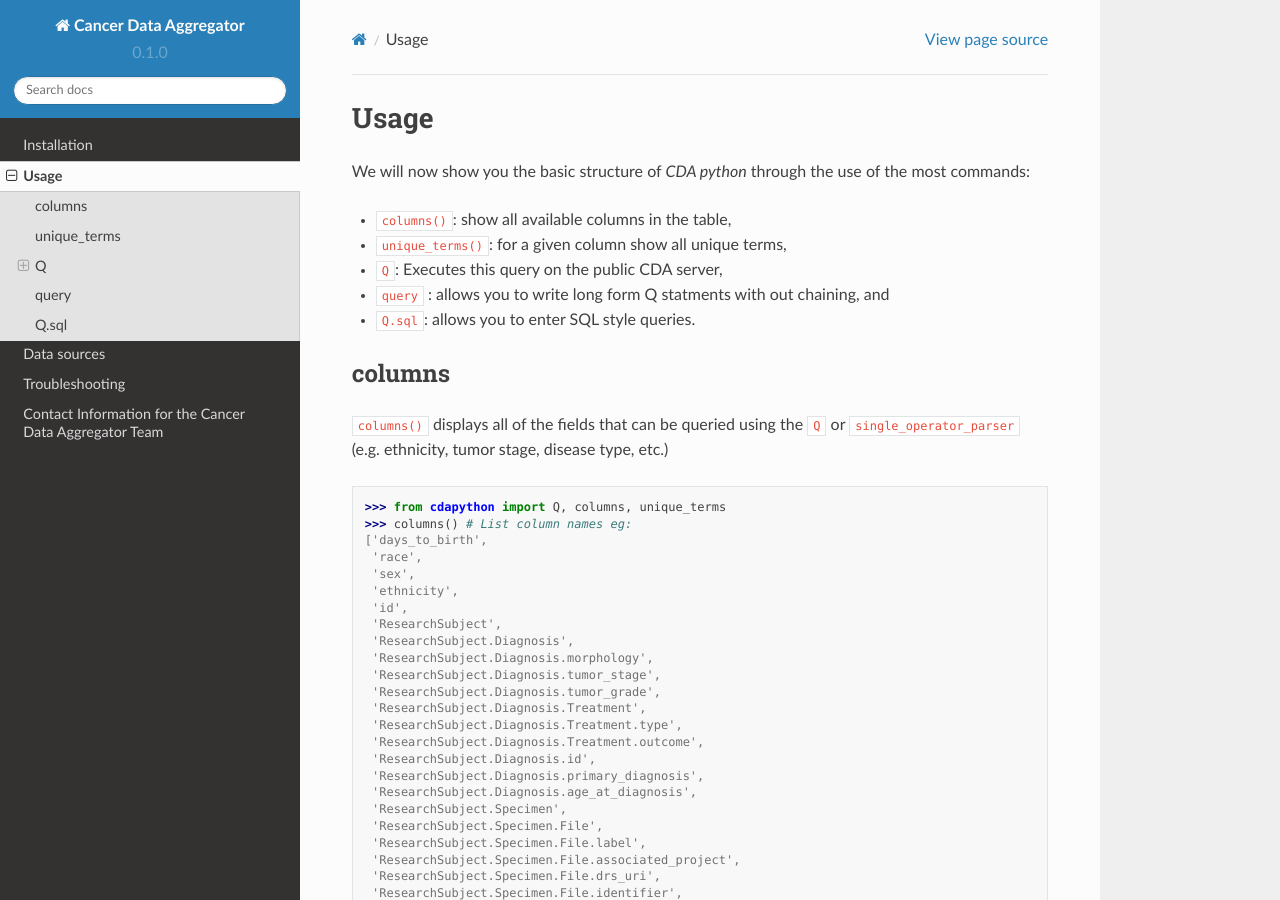
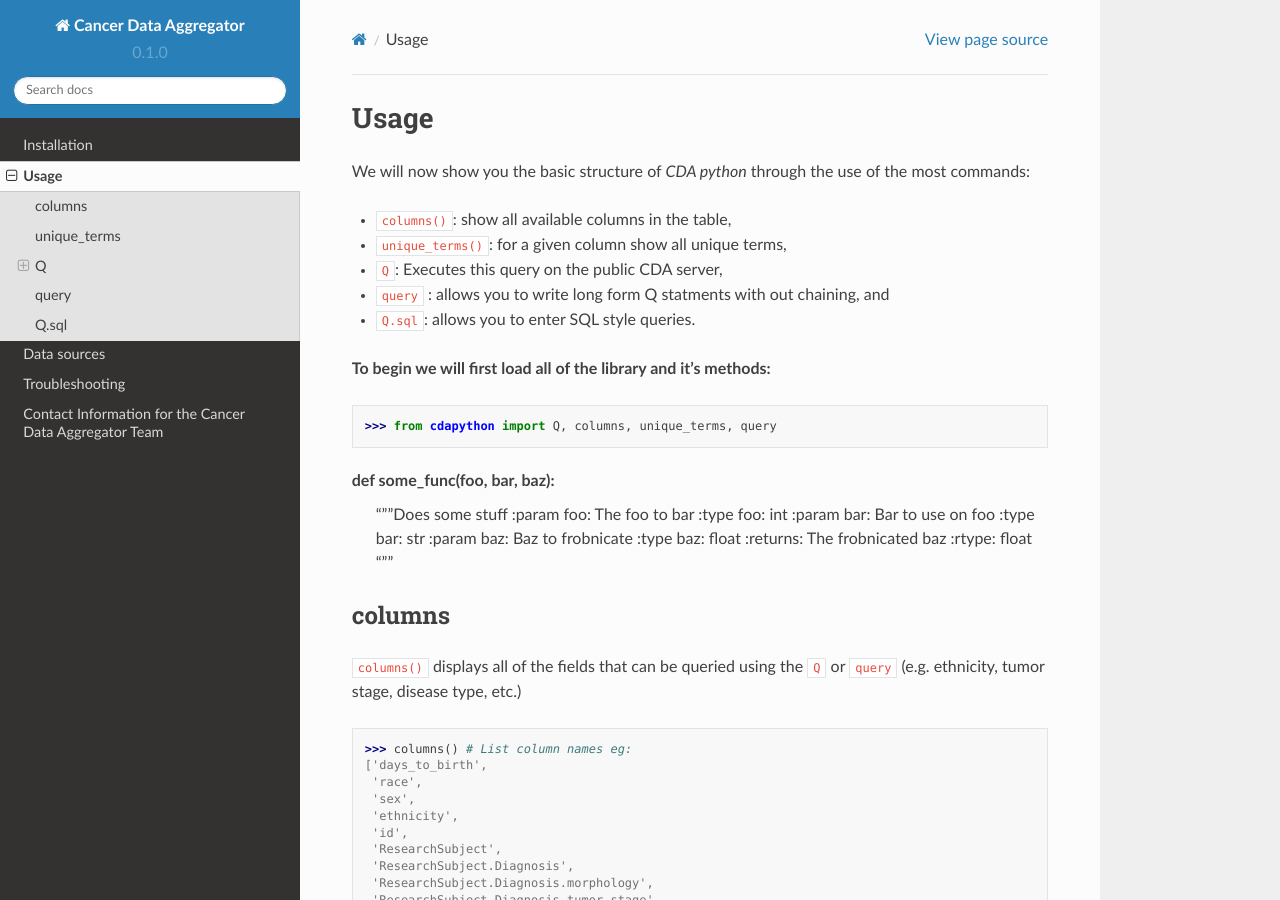
Before and after one commit to CancerDataAggregator/CDA-HelpDesk, a Sphinx documentation site: the page built from docs/source/usage.rst, in a window 1280 px wide and 900 px high. Built offline with Sphinx 7.4.7 and the Read the Docs theme 2.0.0, drawn with Linux system fonts in a browser that asks for light colours; pages that are not in the unit, such as notebooks, are missing from menus.

Commit message:
Update usage.rst

```diff
--- a/docs/source/usage.rst
+++ b/docs/source/usage.rst
@@ -12,13 +12,29 @@ We will now show you the basic structure of `CDA python` through the use of the
 - ``query`` : allows you to write long form Q statments with out chaining, and
 - ``Q.sql``: allows you to enter SQL style queries.
 
+**To begin we will first load all of the library and it's methods:**
+
+>>> from cdapython import Q, columns, unique_terms, query
+
+
+
+def some_func(foo, bar, baz):
+  """Does some stuff
+  :param foo: The foo to bar
+  :type foo: int
+  :param bar: Bar to use on foo
+  :type bar: str
+  :param baz: Baz to frobnicate
+  :type baz: float
+  :returns: The frobnicated baz
+  :rtype: float
+  """
 
 columns
 -----
 
-``columns()`` displays all of the fields that can be queried using the ``Q`` or ``single_operator_parser`` (e.g. ethnicity, tumor stage, disease type, etc.)
+``columns()`` displays all of the fields that can be queried using the ``Q`` or ``query`` (e.g. ethnicity, tumor stage, disease type, etc.)
 
->>> from cdapython import Q, columns, unique_terms
 >>> columns() # List column names eg:
 ['days_to_birth',
  'race',
@@ -114,7 +130,7 @@ Additionally, you can specify a particular data node by using the ``system`` arg
  'Xenograft']
 
 .. warning::
- Some columns are array value and do not have `unique_terms`. Arrays columns contain multiple values; an example of this would be `File.identifier` which as  comprised of `system` (which data common the information is from) and `value` (the id for a given file). Below is the list of column values that do have `unique_terms`.
+ Some columns are array value and do not have ``unique_terms``. Arrays columns contain multiple values; an example of this would be ``File.identifier`` which as  comprised of ``system`` (which data common the information is from) and ``value`` (the id for a given file). Below is the list of column values that do have ``unique_terms``.
 
  - 'File',
  - 'File.identifier',
```
